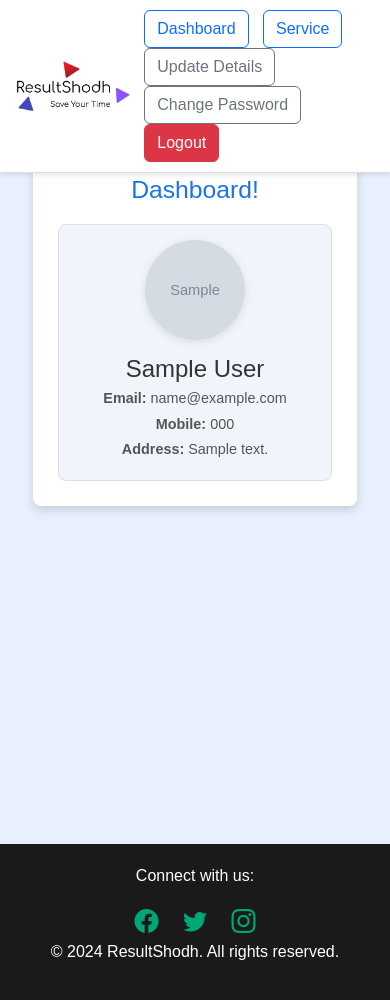
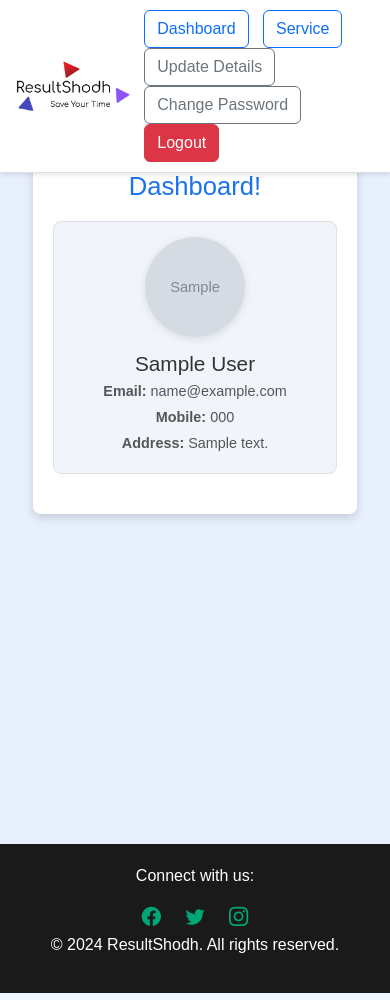
Before and after one commit to shivuu2005/ResultShodh, a Flask app: page /dashboard in a window 390 px wide. Run offline with Flask 2, Linux system fonts and the light colour scheme; a user stored in the database is signed in; tables that the repository leaves empty hold one stand-in row (values such as "Sample post"); grey boxes marked "Sample" are stand-in pictures; some libraries are stand-ins or nearby versions.

Commit message:
Update dashboard.html

```diff
--- a/templates/dashboard.html
+++ b/templates/dashboard.html
@@ -40,6 +40,7 @@
         nav a {
             margin-left: 10px;
             color: #0062cc;
+            font-size: 0.9rem;
         }
 
         main {
@@ -53,7 +54,7 @@
         .container {
             background-color: #ffffff;
             padding: 20px 25px;
-            max-width: 750px; /* Adjusted width for better centering */
+            max-width: 800px; /* Set a max-width for the container */
             width: 100%;
             border-radius: 8px;
             box-shadow: 0 4px 10px rgba(0, 0, 0, 0.15);
@@ -67,6 +68,7 @@
         h2 {
             color: #1A73E8;
             margin-bottom: 20px;
+            font-size: 1.8rem; /* Increase font size of main heading */
         }
 
         .profile-card {
@@ -74,9 +76,10 @@
             align-items: center;
             border: 1px solid #e0e0e0;
             border-radius: 8px;
-            padding: 15px;
+            padding: 20px;
             background-color: #f1f5fb;
             text-align: left;
+            margin-bottom: 20px;
         }
 
         .profile-card img {
@@ -99,7 +102,7 @@
 
         .profile-details p {
             margin: 4px 0;
-            font-size: 0.9rem;
+            font-size: 1rem; /* Increased font size for better readability */
             color: #555;
         }
 
@@ -132,6 +135,10 @@
                 max-width: 90%;
             }
 
+            h2 {
+                font-size: 1.6rem; /* Slightly smaller heading for mobile */
+            }
+
             .profile-card {
                 flex-direction: column;
                 text-align: center;
@@ -139,6 +146,32 @@
 
             .profile-card img {
                 margin: 0 0 15px 0;
+            }
+
+            nav a {
+                font-size: 0.85rem;
+            }
+        }
+
+        @media (max-width: 576px) {
+            .container {
+                padding: 10px;
+            }
+
+            .profile-card {
+                padding: 15px;
+            }
+
+            .profile-details h3 {
+                font-size: 1.3rem;
+            }
+
+            .profile-details p {
+                font-size: 0.9rem; /* Reduced font size for smaller screens */
+            }
+
+            footer .social-icons a {
+                font-size: 1.2em; /* Smaller social icon font for mobile */
             }
         }
     </style>
```
